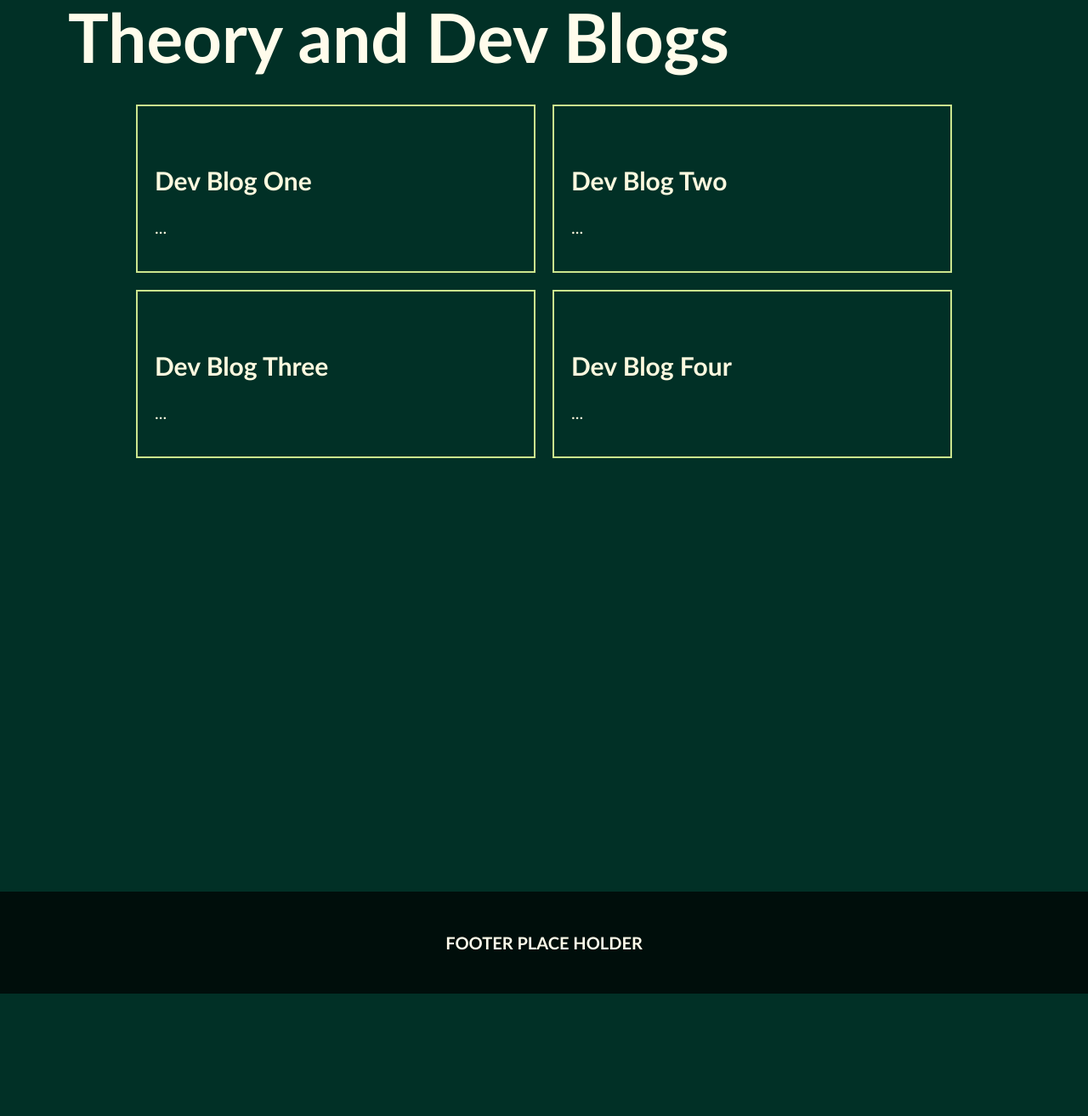
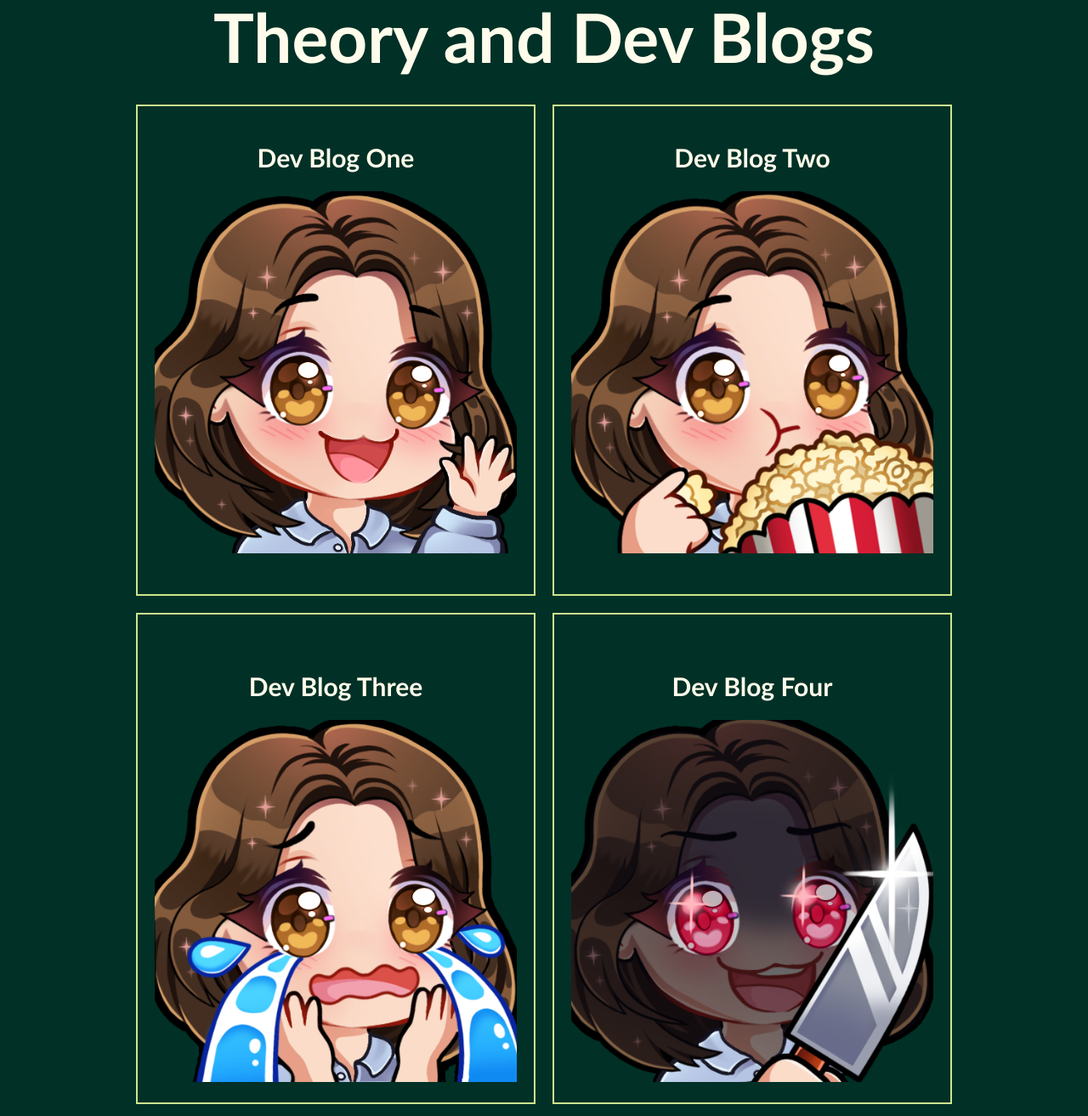
Before and after one commit to KateDeBruyn/Internet-Art-Site, a plain HTML site: page theory/blog_home.html in a window 1280 px wide. Shown: the part 127-1440 px from the top of the page at 85% size. Before the commit the page ends 1296 px from the top, so only its background shows below. Drawn offline with nearby package versions, Linux system fonts and the light colour scheme.

Commit message:
Progress Commit
Refining information and mainly adding imagery and content.

```diff
--- a/src/css/styling.css
+++ b/src/css/styling.css
@@ -161,6 +161,7 @@ nav ul li a {
       font-size: 80px;
       line-height: 80px;
       margin: 130px 80px 0px;
+      text-align: center;
     }
 
 .main-heading{
@@ -176,6 +177,14 @@ nav ul li a {
       line-height: 80px;
       margin: 0px 0px;
     }
+
+#blog-heading{
+  color: rgb(255, 252, 235);
+  font-size: 30px;
+  line-height: 80px;
+  margin: 0px 0px;
+  text-align: center;
+}
 
 .footer-text{
       color: rgb(255, 252, 235);
--- a/theory/blog_home.html
+++ b/theory/blog_home.html
@@ -4,16 +4,19 @@
     <meta charset="UTF-8" />
     <meta http-equiv="X-UA-Compatiable" content="IE=edge" />
     <meta name="viewport" content="width=device-width, initial-scale=1.0" />
-    <meta name="description" content="Developer Blogs written and created by Keightyrose." />
+    <meta
+      name="description"
+      content="Developer Blogs written and created by Keightyrose."
+    />
     <meta name="author" content="Keighty Rose, Kate de Bruyn" />
     <meta name="keywords" content="game design, developer, streamer, blog" />
     <title>Dev Blogs written by KeightyRose</title>
     <link rel="normalise" href="../src/css/normalise.css" />
     <link rel="stylesheet" href="../src/css/styling.css" />
     <link
-    rel="stylesheet"
-    href="https://cdnjs.cloudflare.com/ajax/libs/animate.css/4.1.1/animate.min.css"
-  />
+      rel="stylesheet"
+      href="https://cdnjs.cloudflare.com/ajax/libs/animate.css/4.1.1/animate.min.css"
+    />
   </head>
 
   <body>
@@ -33,22 +36,27 @@
         <div class="blog-container">
           <div class="blog-section">
             <figure class="figure-responsive">
-              <a class="blog-link-text" href="blog_1.html"
-                ><img class="img-responsive" src="" alt="" />
-                <h2 class="heading-two-alt">Dev Blog One</h2>
-                <p>...</p></a
-              >
+              <a class="blog-link-text" href="blog_1.html">
+                <h2 id="blog-heading">Dev Blog One</h2>
+                <img
+                  class="img-responsive"
+                  src="../src/images/emote_hey500x500.png"
+                  alt="A chibi emote of Keightyrose waving hello."
+              /></a>
             </figure>
           </div>
 
           <!-------------------------------------------------DEV BLOG 2----------------------------------------------------->
           <div class="blog-section">
             <figure class="figure-responsive">
-              <a class="blog-link-text" href="blog_2.html"
-                ><img class="img-responsive" src="" alt="" />
-                <h2 class="heading-two-alt">Dev Blog Two</h2>
-                <p>...</p></a
-              >
+              <a class="blog-link-text" href="blog_2.html">
+                <h2 id="blog-heading">Dev Blog Two</h2>
+                <img
+                  class="img-responsive"
+                  src="../src/images/emote_popcorn500x500.png"
+                  alt="A chibi emote of Keightyrose eating popcorn."
+                />
+              </a>
             </figure>
           </div>
 
@@ -57,9 +65,12 @@
             <figure class="figure-responsive">
               <a class="blog-link-text" href="blog_3.html"
                 ><img class="img-responsive" src="" alt="" />
-                <h2 class="heading-two-alt">Dev Blog Three</h2>
-                <p>...</p></a
-              >
+                <h2 id="blog-heading">Dev Blog Three</h2>
+                <img
+                  class="img-responsive"
+                  src="../src/images/emote_crying500x500.png"
+                  alt="A chibi emote of Keightyrose waving hello."
+              /></a>
             </figure>
           </div>
 
@@ -68,13 +79,15 @@
             <figure class="figure-responsive">
               <a class="blog-link-text" href="blog_4.html"
                 ><img class="img-responsive" src="" alt="" />
-                <h2 class="heading-two-alt">Dev Blog Four</h2>
-                <p>...</p></a
-              >
+                <h2 id="blog-heading">Dev Blog Four</h2>
+                <img
+                  class="img-responsive"
+                  src="../src/images/emote_knife500x500.png"
+                  alt="A chibi emote of Keightyrose waving hello."
+              /></a>
             </figure>
           </div>
         </div>
-
       </section>
     </main>
 
```
Also changed, not shown: design/styleguide.html (+1 -1 lines), index.html (+28 -12 lines), theory/theory.html (+16 -13 lines), src/images/Wireframe_Design.png (renamed from src/images/Design_Wireframe.png), src/images/emote_angry500x500.png (added), src/images/emote_crying500x500.png (added), src/images/emote_hey500x500.png (added), src/images/emote_hype500x500.png (added), src/images/emote_kiss500x500.png (added), src/images/emote_knife500x500.png (added), src/images/emote_popcorn500x500.png (added), src/images/emote_starEyes500x500.png (added).
